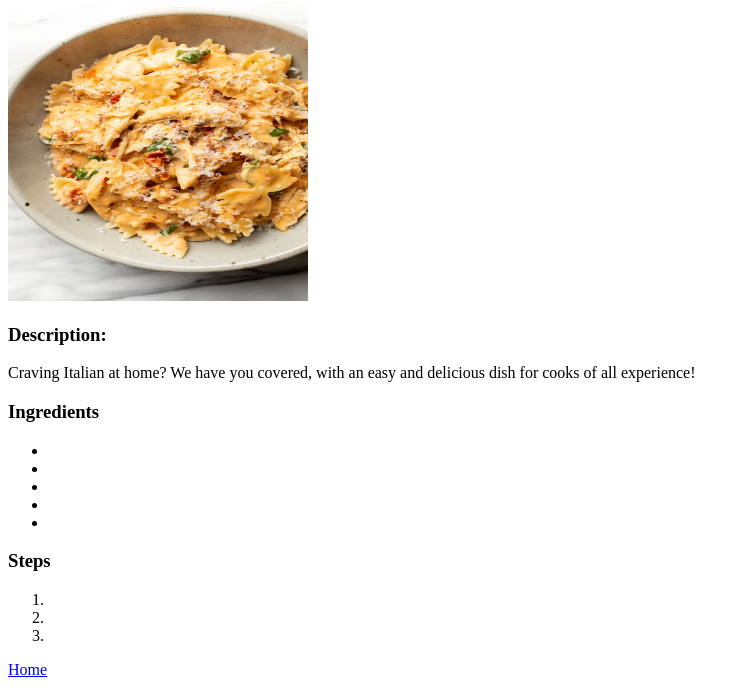
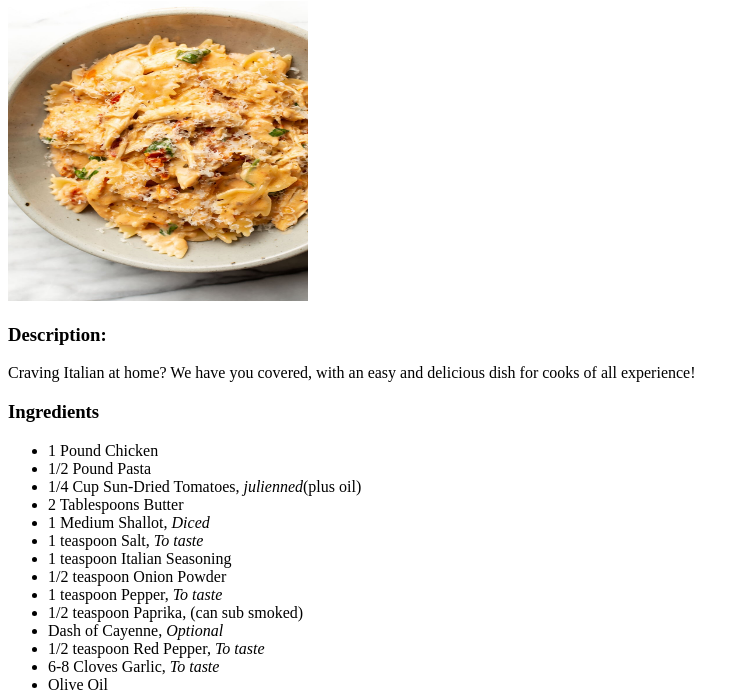
Before and after one commit to aidan-walny/odin-recipes, a plain HTML site: page recipes/marrymechicken.html in a window 1280 px wide. Shown: the part 79-773 px from the top of the page, without its empty margins (0-749 px from the left). Drawn offline with Linux system fonts and the light colour scheme.

Commit message:
List: Added steps and ingredients for marrymechicken

```diff
--- a/recipes/marrymechicken.html
+++ b/recipes/marrymechicken.html
@@ -16,19 +16,33 @@
     <!-- Adding a list of ingredients -->
     <h3>Ingredients</h3>
     <ul>
-      <li></li>
-      <li></li>
-      <li></li>
-      <li></li>
-      <li></li>
+      <li>1 Pound Chicken</li>
+      <li>1/2 Pound Pasta</li>
+      <li>1/4 Cup Sun-Dried Tomatoes, <i>julienned</i>(plus oil)</li>
+      <li>2 Tablespoons Butter</li>
+      <li>1 Medium Shallot, <i>Diced</i></li>
+      <li>1 teaspoon Salt, <i>To taste</i></li>
+      <li>1 teaspoon Italian Seasoning</li>
+      <li>1/2 teaspoon Onion Powder</li>
+      <li>1 teaspoon Pepper, <i>To taste</i></li>
+      <li>1/2 teaspoon Paprika, (can sub smoked)</li>
+      <li>Dash of Cayenne, <i>Optional</i></li>
+      <li>1/2 teaspoon Red Pepper, <i>To taste</i></li>
+      <li>6-8 Cloves Garlic, <i>To taste</i></li>
+      <li>Olive Oil</li>
+      <li>2.5 Cups Chicken Broth</li>
+      <li>1/2 Cups Half & Half (or cream)</li>
+      <li>Fresh Basil, <i>torn, to taste</i></li>
     </ul>
 
     <!-- Listing the steps -->
     <h3>Steps</h3>
     <ol>
-      <li></li>
-      <li></li>
-      <li></li>
+      <li>In a large sauce pan, heat about 1 T of sun-dried tomato oil and 1 T butter over medium heat. Cook your chicken until no longer pink and set aside. Cut into bite-sized pieces.</li>
+      <li>Reduce heat to low and add in another T of butter along with your shallot and seasonings. Cook for 2-3 minutes (add in some olive oil if needed). Add in your garlic and cook for another minute.</li>
+      <li>Pour in your chicken broth, scraping up any brown bits on the bottom of the pan. Bring to a simmer, add in your pasta, and stir. Cover and simmer until <i>al dente</i>, about 10-15 minutes, stirring every few minutes.</li>
+      <li>Once your pasta is done, add in your half and half, sun-dried tomatoes, and parmesean. Stir until melted.</li>
+      <li>Add in your cooked chicken, and basil. Serve immediately and top with more fresh parmesean.</li>
     </ol>
 
 
```
